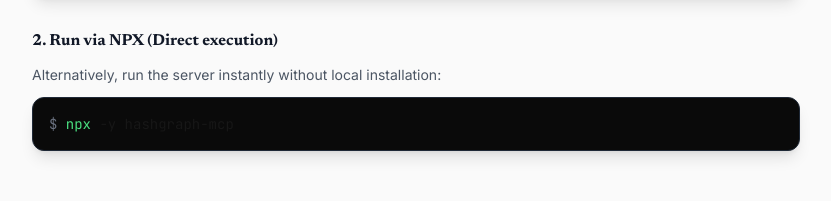
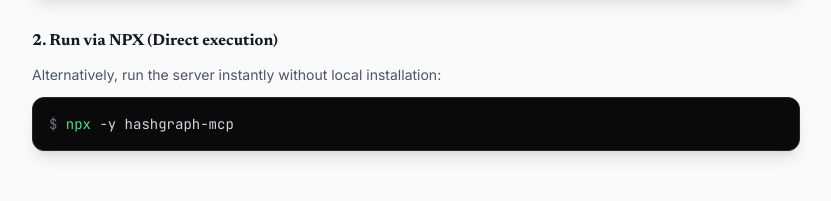
Before and after one commit to Nifemi0/HashGraph, a website: page docs.html in a window 1280 px wide. Shown: the part 933-1134 px from the top of the page, without its empty margins (296-1127 px from the left). Drawn offline with nearby package versions, Linux system fonts and the light colour scheme.

Commit message:
docs: Fix color visibility of NPX command in Quick Start

```diff
--- a/docs.html
+++ b/docs.html
@@ -204,7 +204,7 @@
 
             <h3 class="font-bold text-gray-900 mb-3">2. Run via NPX (Direct execution)</h3>
             <p class="text-sm text-gray-600 mb-3">Alternatively, run the server instantly without local installation:</p>
-            <div class="bg-[#0A0A0A] p-4 rounded-xl shadow-lg border border-gray-800 mb-8 font-mono text-sm">
+            <div class="bg-[#0A0A0A] p-4 rounded-xl shadow-lg border border-gray-800 mb-8 font-mono text-sm text-gray-300">
                 <span class="text-gray-500">$</span> <span class="text-green-400">npx</span> -y hashgraph-mcp
             </div>
         </section>
```
